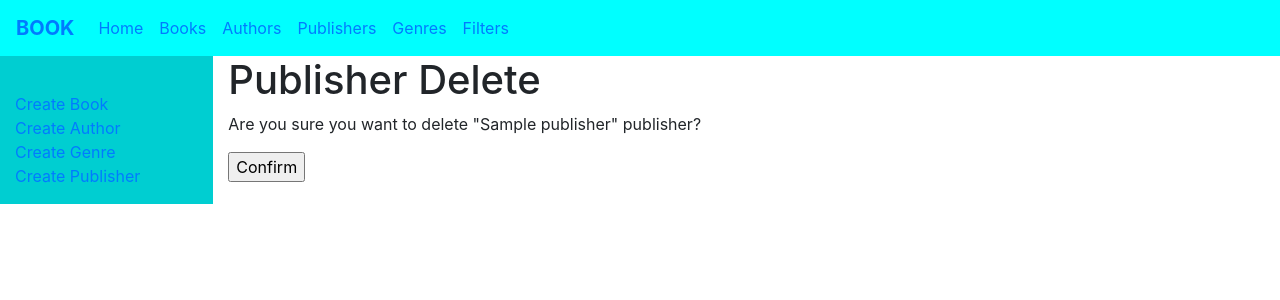
After one commit to Mithilesh-M/django-bookapp, a Django app: page /bookapp/publisher/delete/1 in a window 1280 px wide. The commit adds this page. Shown: the top 300 px of the page. Run offline with Django 3.2, Linux system fonts and the light colour scheme; tables that the repository leaves empty hold one stand-in row (values such as "Sample post"); some libraries are stand-ins or nearby versions.

Commit message:
Add publisher delete view in book app
Added view for deleting publisher

```diff
--- /dev/null
+++ b/bookapp/templates/bookapp/publisher_confirm_delete.html
@@ -0,0 +1,10 @@
+{% extends "base_generic.html" %}
+
+{% block content %}
+<form method="post">
+    {% csrf_token %}
+    <h1>Publisher Delete</h1>
+    <p>Are you sure you want to delete "{{ object }}" publisher?</p>
+    <input type="submit" value="Confirm">
+</form>
+{% endblock %}
--- a/bookapp/templates/bookapp/publisher_list.html
+++ b/bookapp/templates/bookapp/publisher_list.html
@@ -18,7 +18,7 @@
             {% for publisher in publisher_list %}
             <tr>
               <th style="text-align: center;"><a class="mylist-ele" href="">{{ publisher.name }}</a></th>
-              <th><button class="mybutton"><a href="">Delete</a></button></th>
+              <th><button class="mybutton"><a href="{% url 'publisher-delete' publisher.id %}">Delete</a></button></th>
               <th><button class="mybutton"><a href="">Update</a></button></th>
             </tr>
             {% endfor %}
--- a/bookapp/urls.py
+++ b/bookapp/urls.py
@@ -14,4 +14,5 @@ urlpatterns = [
     path('author/delete/<int:pk>', views.Authordeleteview.as_view(), name='author-delete'),
     path('publisher/', views.Publisherlistview.as_view(), name='publisher-list'),
     path('publisher/create', views.Publishercreateview.as_view(), name='publisher-create'),
+    path('publisher/delete/<int:pk>', views.Publisherdeleteview.as_view(), name='publisher-delete'),
 ]
--- a/bookapp/views.py
+++ b/bookapp/views.py
@@ -47,8 +47,7 @@ class Authorcreateview(generic.CreateView):
 
 class Authordeleteview(generic.DeleteView):
     model = Author
-    success_url = reverse_lazy('genre-list')
-
+    success_url = reverse_lazy('author-list')
 
 class Publisherlistview(generic.ListView):
     model = Publisher
@@ -57,3 +56,7 @@ class Publishercreateview(generic.CreateView):
     model = Publisher
     fields = ['name','address','description','phone']
     success_url = reverse_lazy('publisher-list')
+
+class Publisherdeleteview(generic.DeleteView):
+    model = Publisher
+    success_url = reverse_lazy('publisher-list')
```
